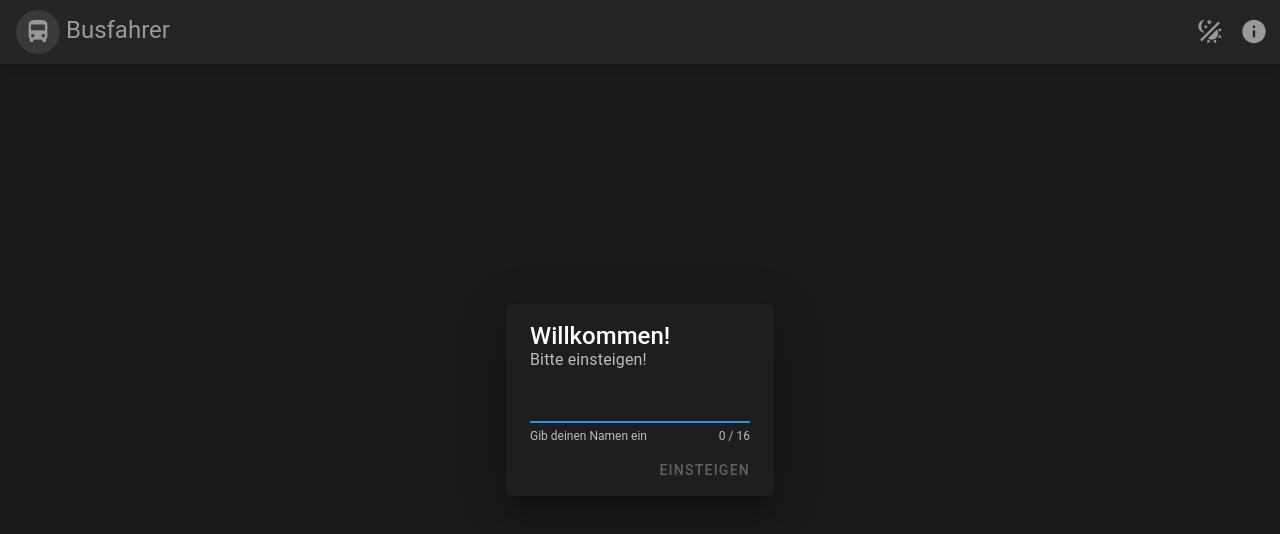
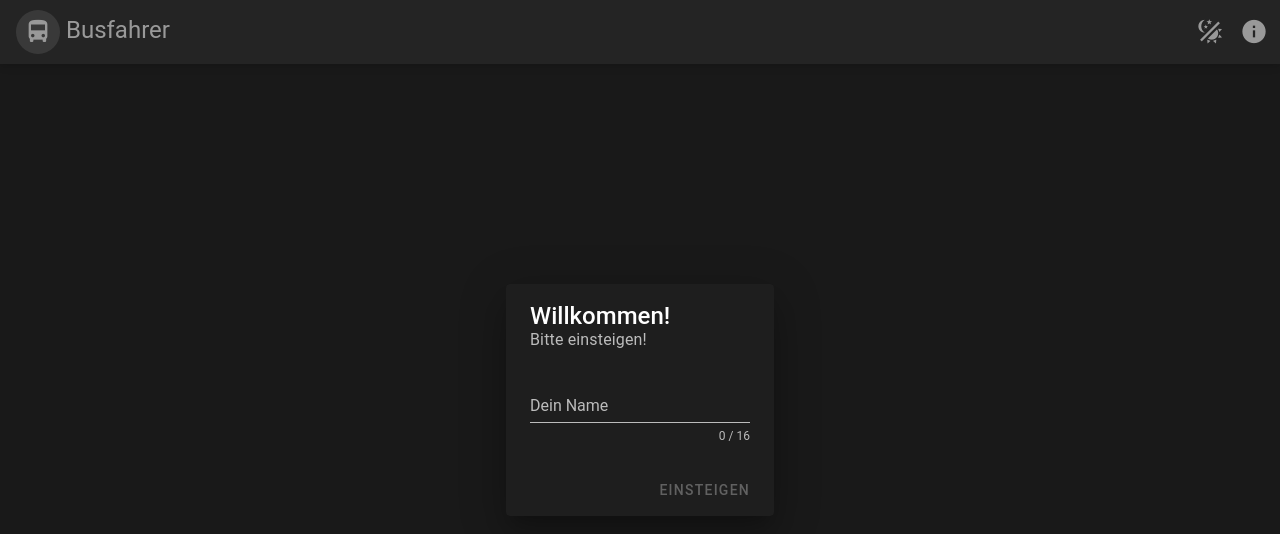
Before and after one commit to lfeigl/busfahrer, a Vue app: page / in a window 1280 px wide. Shown: the top 534 px of the page. Built offline with nearby package versions, Linux system fonts and the light colour scheme; a small style sheet from the web is missing; what vue-socket.io-extended would draw is missing.

Commit message:
Improve layout

```diff
--- a/src/components/WelcomeDialog.vue
+++ b/src/components/WelcomeDialog.vue
@@ -6,16 +6,14 @@
   >
     <v-card>
       <v-card-title class="headline">Willkommen!</v-card-title>
-      <v-card-subtitle class="subtitle-1 pb-0">Bitte einsteigen!</v-card-subtitle>
+      <v-card-subtitle class="subtitle-1">Bitte einsteigen!</v-card-subtitle>
 
-      <v-card-text class="pb-0">
+      <v-card-text>
         <v-text-field
           v-model="playerName"
-          autofocus
           counter
           maxlength="16"
-          hint="Gib deinen Namen ein"
-          persistent-hint
+          label="Dein Name"
           hide-details="auto"
         />
       </v-card-text>
```
